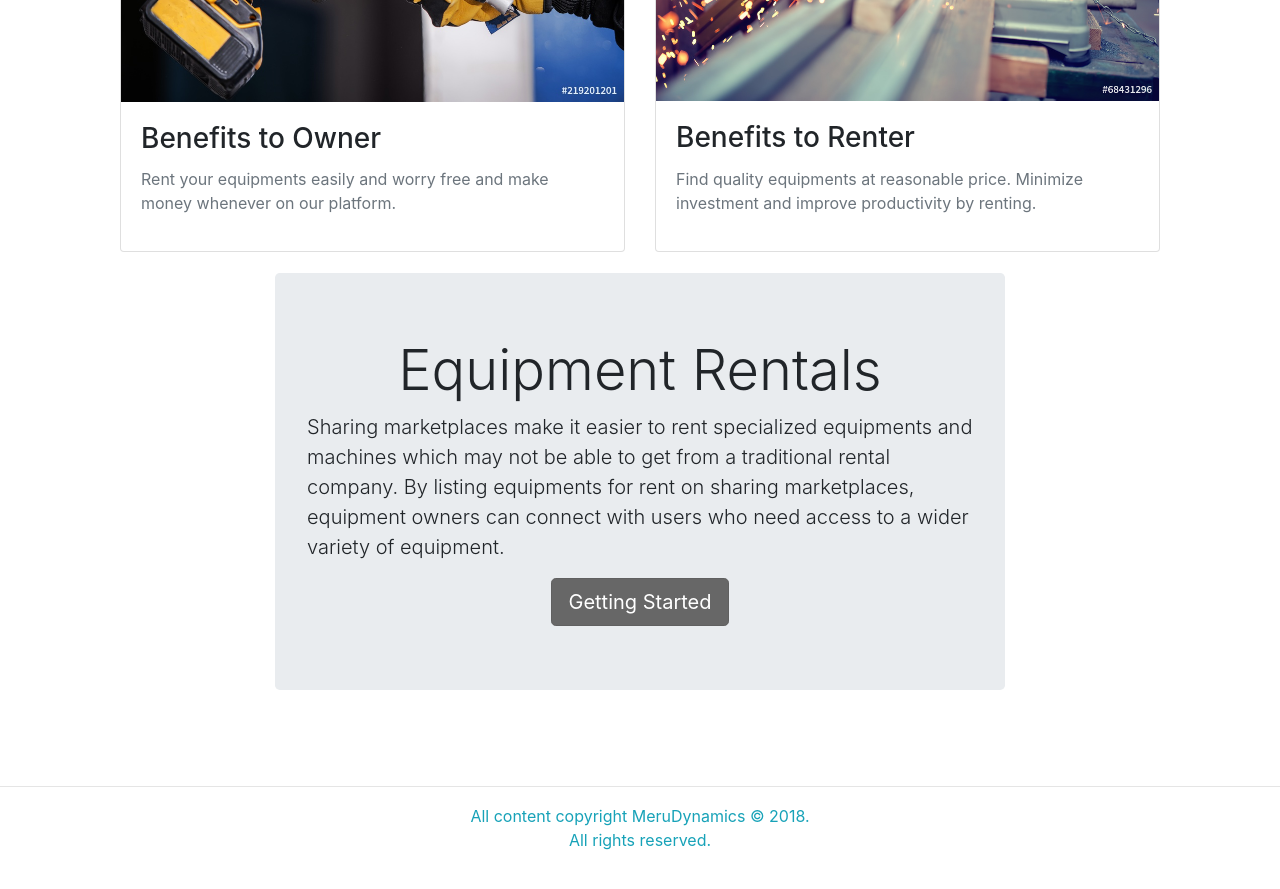
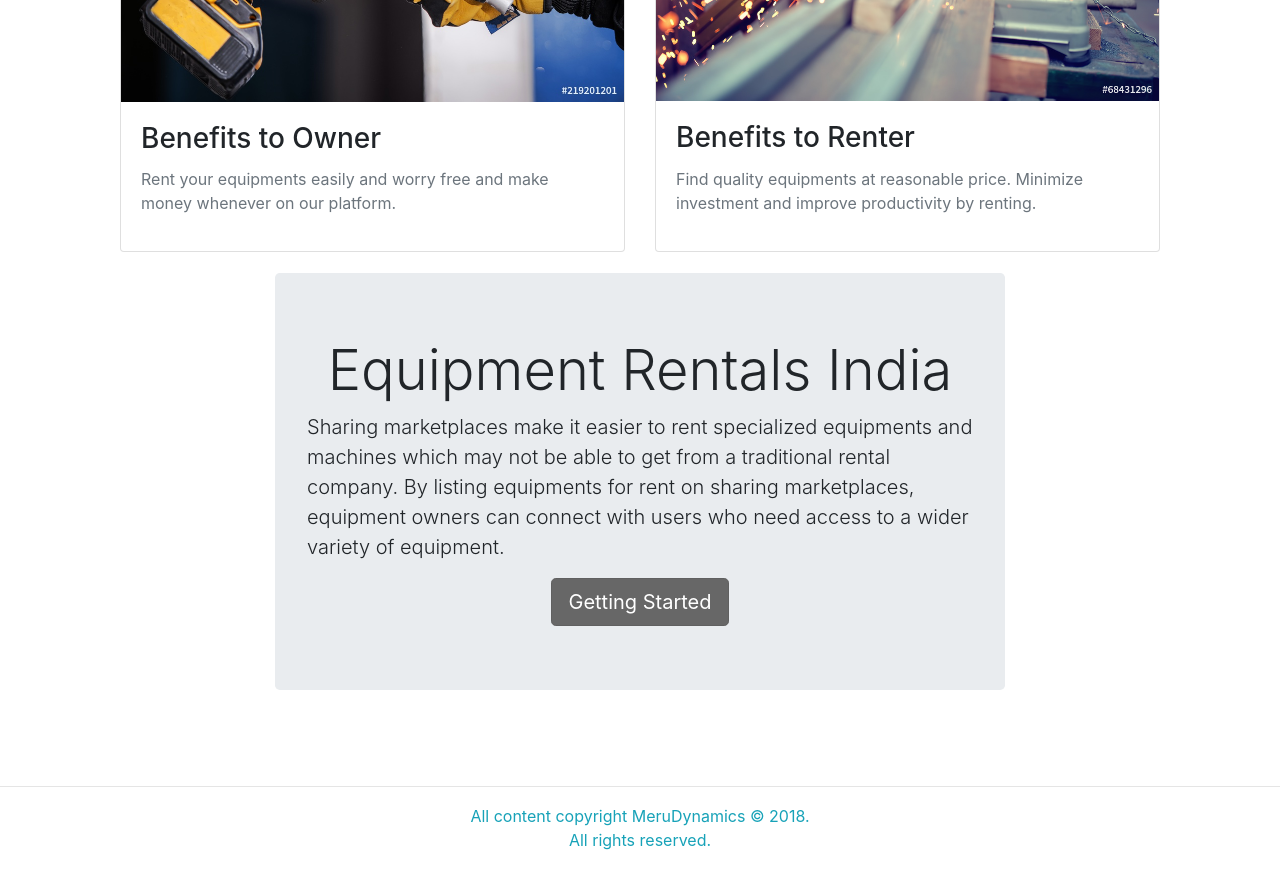
Before and after one commit to oalahurikar/RentTheme, a Jekyll site: the page built from index.html, in a window 1280 px wide and 900 px high, scrolled down 644 px. Shown: the top 889 px of the window. Built offline with Jekyll 4.4.1, drawn with Linux system fonts in a browser that asks for light colours; nearby versions of some CDN libraries.

Commit message:
Added Meta Tags in head

```diff
--- a/_includes/head.html
+++ b/_includes/head.html
@@ -1,9 +1,11 @@
 <head>
   <meta charset="UTF-8">
+  <meta name="keywords" content="Equipment rent India">
+  <meta name="keywords" content="India equipment rent">
   <meta name="viewport" content="width=device-width, initial-scale=1.0">
   <meta http-equiv="X-UA-Compatible" content="ie=edge">
   <title>{{ page.title }}</title>
   <link rel="stylesheet" href="{{ site.baseurl }}/css/main.css">
-  <link rel="shortcut icon" type= "image/png" href="{{ site.baseurl }}//assets/logo/MeruLogo.png">
+  <link rel="shortcut icon" type= "image/png" href="{{ site.baseurl }}/assets/logo/MeruLogo.png">
   {% seo %}
 </head>
--- a/index.html
+++ b/index.html
@@ -10,7 +10,7 @@
         <div class="col-8">
          <div class="jumbotron">
           <div class="col-12 text-center">
-          <h4 class="display-4">Equipment Rentals</h4>
+          <h1 class="display-4">Equipment Rentals India</h1>
           </div>
           <p class="lead">Sharing marketplaces make it easier to rent specialized equipments and machines which may not be able to get from a traditional rental company. By listing equipments for rent on sharing marketplaces, equipment owners can connect with users who need access to a wider variety of equipment.</p>
           <div class="col-12 text-center">
```
Also changed, not shown: 6 other files.
